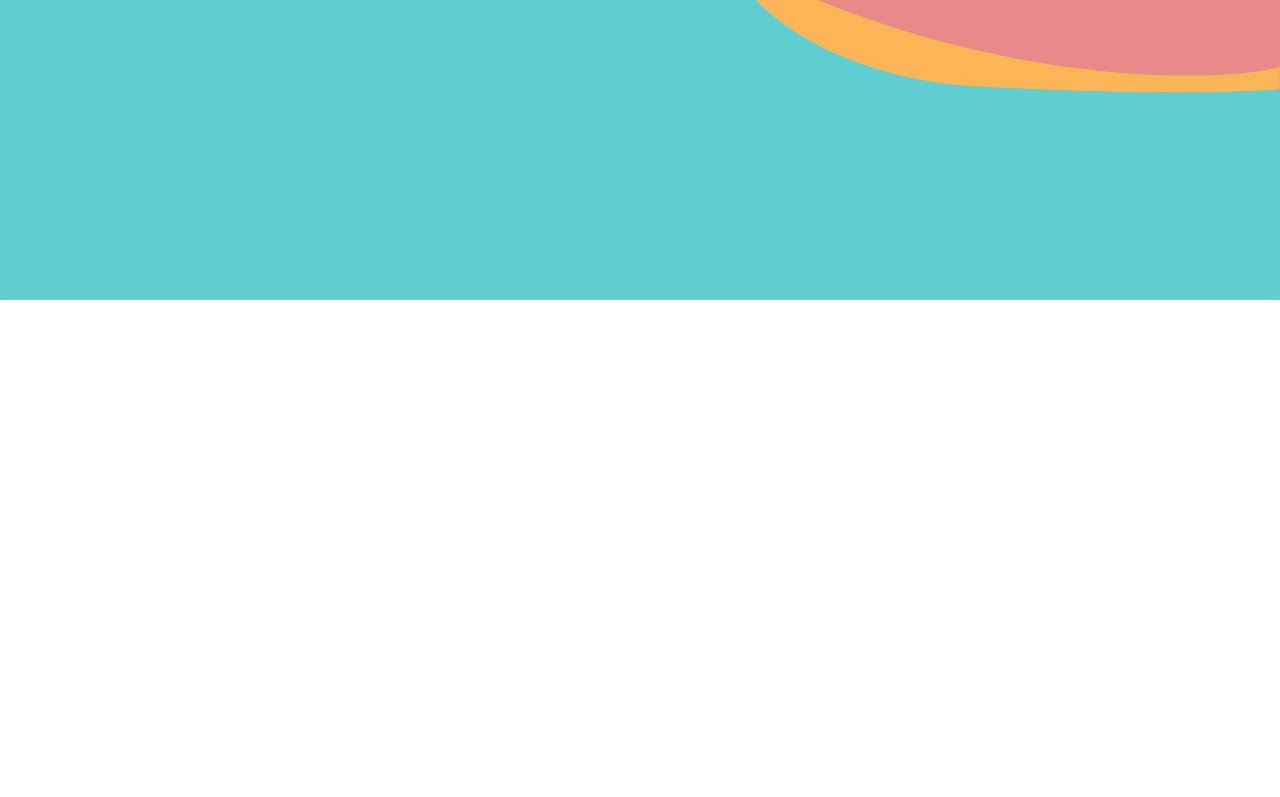
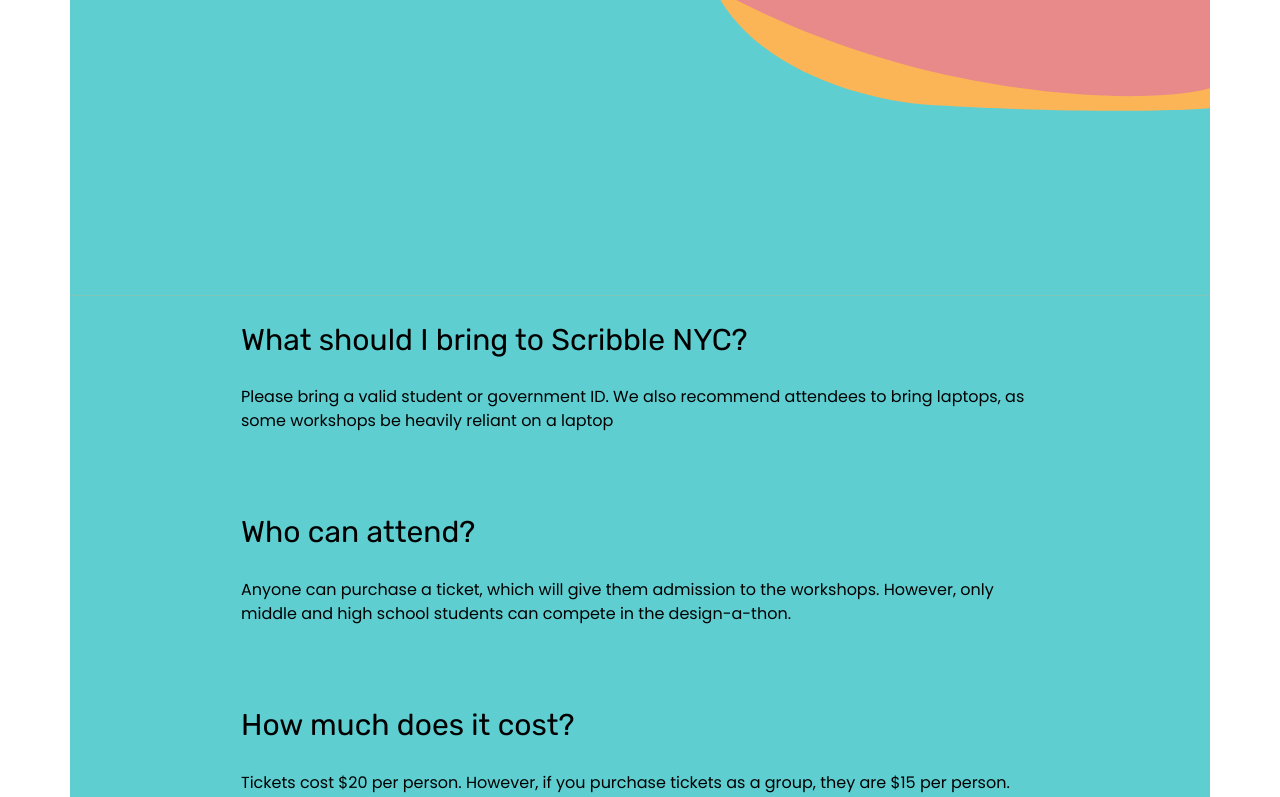
Before and after one commit to NYU-OTS/ScribbleNYC, a React (Vite) app: page /faq in a window 1280 px wide. Shown: the part 851-1648 px from the top of the page. Before the commit the page ends 1155 px from the top, so only its background shows below. Built offline with nearby package versions, Linux system fonts and the light colour scheme.

Commit message:
Start using collection views to correctly stack content

```diff
--- /dev/null
+++ b/src/components/CollectionView.js
@@ -0,0 +1,152 @@
+import React, { Component } from 'react';
+
+import '../styles/CollectionView.less';
+
+/** A layout for a basic collection view that displays data in a horizontal or vertical scrolling list. */
+class CollectionView extends Component {
+
+    /** **************************
+    *                           *
+    *           INIT            *
+    *                           *
+    **************************** */
+
+	constructor(props) {
+		super(props);
+
+		// Create the default settings for a collection view.
+		this.state = {
+			data: props.data ? (props.data instanceof Function ? props.data() : props.data) : [],
+			orientation: props.orientation || CollectionView.Orientation.vertical,
+			emptyDataView: props.emptyDataView || <div />,
+			shouldScrollOnReload: props.shouldScrollOnReload || false,
+			edgeInsets: props.edgeInsets || ['0px', '0px', '0px', '0px'], // top, right, bottom, left,
+			isScrollEnabled: props.isScrollEnabled || true,
+		};
+	}
+
+    /** **************************
+    *                           *
+    *          FUNCTIONS        *
+    *                           *
+    **************************** */
+
+	/** Returns an array of components representing the items of this collection view. */
+	getChildren() {
+		return this.state.data || [];
+	}
+
+
+    /** Call this function to reload the data in this collection view.
+    * @param newData The new data to populate the collection view with.
+    * @param before The function to run just before the data gets reloaded.
+    * @param after The function to run directly after the data gets reloaded.
+    */
+	reloadData(newData, before = null, after = null) {
+		if (!newData) { return; }
+
+		// If there is something to run before changing the state, do it now.
+		if (before) {
+			before(this.refs.collectionView);
+
+			// The 'before' function, as of right now, should only be used to fade/show
+			// the suggestions buttons when they change. Because it is so specific, set the
+			// timeout and THEN set the state.
+			setTimeout(() => {
+				// Change the state.
+				this.setState({
+					data: newData,
+				}, () => {
+					// If there is something to run immediately after setting the state, do it now.
+					if (after) { after(this.refs.collectionView); }
+
+					// Scroll to the bottom of the collection view.
+					if (this.state.shouldScrollOnReload === true) { this.scrollToBottom(); }
+				});
+			}, 100);
+		} else {
+			// Change the state.
+			this.setState({
+				data: newData,
+			}, () => {
+				// If there is something to run immediately after setting the state, do it now.
+				if (after) { after(this.refs.collectionView); }
+
+				// Scroll to the bottom of the collection view.
+				if (this.state.shouldScrollOnReload === true) { this.scrollToBottom(); }
+			});
+		}
+	}
+
+
+	/** Scrolls to the bottom of the collection view. */
+	scrollToBottom() {
+		const element = this.refs.collectionView;
+		if (element.offsetHeight < element.scrollHeight || element.offsetWidth < element.scrollWidth) {
+			element.scroll({
+				top: element.scrollHeight,
+				behavior: 'smooth',
+			});
+		}
+	}
+
+
+    /** **************************
+    *                           *
+    *           STYLES          *
+    *                           *
+    **************************** */
+
+	/** The styles for the collection view. */
+	configureStyles() {
+		const ofx = this.state.orientation === CollectionView.Orientation.horizontal ? 'auto' : 'hidden';
+		const ofy = this.state.orientation === CollectionView.Orientation.vertical ? 'auto' : 'hidden';
+		const ws = this.state.orientation === CollectionView.Orientation.horizontal ? 'nowrap' : 'unset';
+		const edgeTop = this.state.edgeInsets[0];
+		const edgeRight = this.state.edgeInsets[1];
+		const edgeBottom = this.state.edgeInsets[2];
+		const edgeLeft = this.state.edgeInsets[3];
+		return {
+			overflowX: this.state.isScrollEnabled === true ? ofx : 'hidden',
+			overflowY: this.state.isScrollEnabled === true ? ofy : 'hidden',
+			whiteSpace: ws,
+			paddingTop: edgeTop,
+			paddingLeft: edgeLeft,
+			paddingRight: edgeRight,
+			paddingBottom: edgeBottom,
+			textAlign: 'center',
+			textDecoration: 'none',
+			// backgroundColor: 'cornflowerblue',
+			// transition: 'opacity 0.1s ease-in-out',
+			...this.props.style,
+			// transitionDuration: '0.1s',
+		};
+	}
+
+    /** **************************
+   *                           *
+   *          RENDER           *
+   *                           *
+   **************************** */
+
+	render() {
+		return (
+			<div id={this.props.id} ref="collectionView" className={`collectionView ${this.props.className}`}
+				tabIndex={this.props.tabIndex === 0 ? 0 : (this.props.tabIndex || null)}
+				aria-label={this.props['aria-label'] || null}
+				data-layout={this.props['data-layout'] || false} style={this.configureStyles()}>
+
+				{(this.props.data || []).length > 0 ? (this.props.data ? (this.props.data instanceof Function ? this.props.data() : this.props.data) : []) : this.state.emptyDataView}
+
+			</div>
+		);
+	}
+}
+
+/** The orientation of the collection view: vertical or horizontal. */
+CollectionView.Orientation = Object.freeze({
+	vertical: 'vertical',
+	horizontal: 'horizontal',
+});
+
+export default CollectionView;
--- a/src/pages/FAQ.js
+++ b/src/pages/FAQ.js
@@ -1,6 +1,7 @@
 import React, { useState, useEffect } from 'react';
 
 import NavigationBar from '../components/NavigationBar.js';
+import CollectionView from '../components/CollectionView.js';
 import Footer from '../components/Footer.js';
 import TopButton from '../components/BackToTopButton';
 
@@ -13,11 +14,74 @@
     return <div className='page faq'>
         <NavigationBar />
 
-        <h1>Frequently Asked Questions</h1>
-        <img className='bubble-background-image' src={FAQBackground}/>
+        <CollectionView id='faq-items'
+            orientation={CollectionView.Orientation.vertical}
+            data={[
+                <h1>Frequently Asked Questions</h1>,
+                <img className='bubble-background-image' src={FAQBackground}/>,
+                <main className='information'>
+                    <h2>What should I bring to Scribble NYC?</h2>
+                    <p>
+                        Please bring a valid student or government ID.
+                        We also recommend attendees to bring laptops,
+                        as some workshops be heavily reliant on a laptop
+                    </p>
 
-        <main className='information'>
+                    <h2>Who can attend?</h2>
+                    <p>
+                        Anyone can purchase a ticket, which will give them
+                        admission to the workshops. However, only middle and
+                        high school students can compete in the design-a-thon.
+                    </p>
 
-        </main>
+                    <h2>How much does it cost?</h2>
+                    <p>
+                        Tickets cost $20 per person. However, if you purchase
+                        tickets as a group, they are $15 per person. Groups are
+                        limited to five people
+                    </p>
+
+                    <h2>How many people can be on a team for the design-a-thon?</h2>
+                    <p>
+                        Teams must consist of 2-4 students.
+                    </p>
+                </main>,
+                <Footer />
+            ]}/>
+
+
     </div>
 }
+
+
+{/* <h1>Frequently Asked Questions</h1>
+<div className='bubble-background-image'><img src={FAQBackground}/></div>
+<main className='information'>
+
+</main>
+<Footer /> */}
+// <h2>What should I bring to Scribble NYC?</h2>
+// <p>
+//     Please bring a valid student or government ID.
+//     We also recommend attendees to bring laptops,
+//     as some workshops be heavily reliant on a laptop
+// </p>
+
+// <h2>Who can attend?</h2>
+// <p>
+//     Anyone can purchase a ticket, which will give them
+//     admission to the workshops. However, only middle and
+//     high school students can compete in the design-a-thon.
+// </p>
+
+// <h2>How much does it cost?</h2>
+// <p>
+//     Tickets cost $20 per person. However, if you purchase
+//     tickets as a group, they are $15 per person. Groups are
+//     limited to five people
+// </p>
+
+// <h2>How many people can be on a team for the design-a-thon?</h2>
+// <p>
+//     Teams must consist of 2-4 students.
+// </p>
--- /dev/null
+++ b/src/styles/CollectionView.less
@@ -0,0 +1,30 @@
+.collectionView {
+    position: relative;
+    display: flex;
+    flex-wrap: wrap;
+    // overflow-y: auto;
+    // overflow-x: auto;
+    max-width: 1140px;
+    text-align: center;
+    height: fit-content;
+    white-space: nowrap;
+    scroll-behavior: smooth;
+    // transition: 0.2s;
+    -webkit-overflow-scrolling: touch;
+
+    & > div {
+        /* position: relative; */
+        /* display: inline-block; */
+        text-decoration: none;
+    }
+}
+
+#popupList {
+    overflow: scroll;
+    white-space: pre-wrap;
+
+    &::-webkit-scrollbar {
+        display: none;
+        visibility: hidden;
+    }
+}
--- a/src/styles/FAQ.less
+++ b/src/styles/FAQ.less
@@ -7,16 +7,58 @@
     width: 100%;
     height: 100%;
     text-align: center;
-    background-color: lightcoral;
+    // background-color: lightcoral;
 
-    // The title of the page.
-    h1 {
-        position: relative;
+    // The page contents are all contained inside of this
+    // collection view so that they can be appropriately stacked.
+    #faq-items {
+        width: 100%;
+        margin-left: auto;
+        margin-right: auto;
+        justify-content: center;
+        background-color: mediumseagreen;
+
+        // By nature of the collection view, make sure everything
+        // takes up the entire width of the list.
+        * { width: 100%; }
+
+        // The title of the page.
+        h1 {
+            .header-font();
+            margin-top: 0px;
+            margin-bottom: 0px;
+        }
+
+        // The background bubbles.
+        .bubble-background-image {
+            padding: 0px;
+            object-fit: cover;
+        }
+
+        // The main information section of the page.
+        .information {
+            text-align: left;
+            padding-left: 15%;
+            padding-right: 15%;
+            background-color: #5ECED1;
+
+            // The question.
+            h2 {
+                .common-font();
+                font-size: 30px;
+                line-height: 1.33;
+            }
+
+            // The answer.
+            p {
+                font-size: 16px;
+                line-height: 24px;
+                font-style: normal;
+                font-weight: normal;
+                font-family: Poppins;
+                margin-bottom: 80px;
+            }
+        }
     }
 
-    // The background image with the bubbles.
-    .bubble-background-image {
-        position: relative;
-
-    }
 }
--- a/src/styles/Footer.less
+++ b/src/styles/Footer.less
@@ -1 +1,34 @@
 @import './Index.less';
+
+footer {
+    position: relative;
+    width: 100%;
+    margin: 0px;
+    height: 90px;
+    padding: 0px;
+    background-color: white;
+
+    img {
+        position: absolute;
+        left: 10px;
+        width: 89px;
+        height: 100%;
+    }
+
+    p {
+        position: absolute;
+        top: 30%;
+        left: 50%;
+        width: 100%;
+        font-size: 14px;
+        font-family: 'Noto Sans';
+        transform: translateX(-50%) translateY(-50%);
+    }
+
+    button {
+        position: absolute;
+        top: 50%;
+        right: 10px;
+        transform: translateY(-50%);
+    }
+}
--- a/src/styles/Home.less
+++ b/src/styles/Home.less
@@ -35,9 +35,10 @@
         outline: none;
         color: black;
         cursor: pointer;
-        font-size: 20px;
+        font-size: 28px;
         background: none;
-        text-decoration: none;
+        text-decoration: underline;
+        font-family: 'Nanum Pen Script';
 
         // Hover state should change the text.
         &:hover {
```
Also changed, not shown: 4 other files (tests, documents, lock files or other folders).
